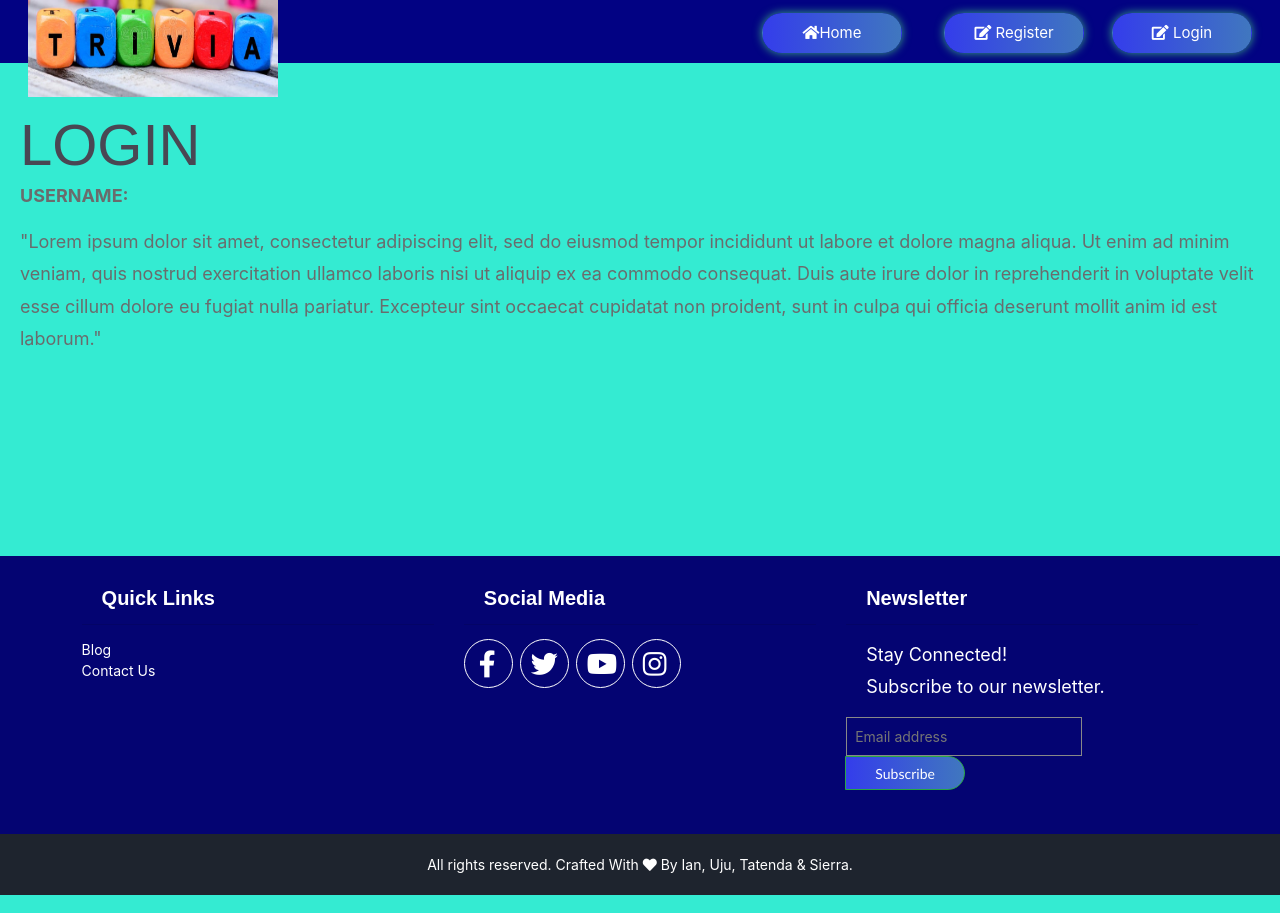
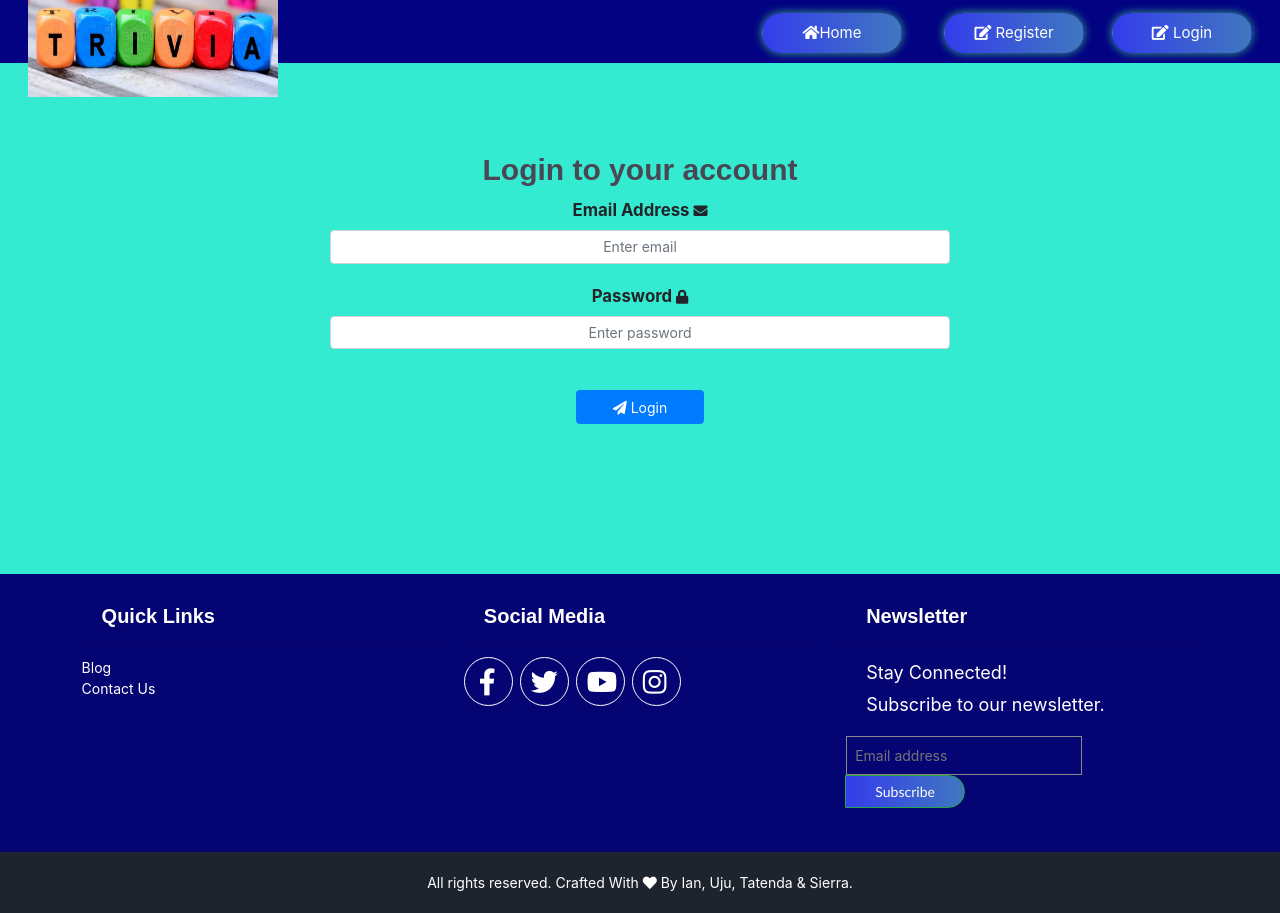
Before and after one commit to tatendachiduwa19/trivia, a Flask app: page /login in a window 1280 px wide. Run offline with Flask 2, Linux system fonts and the light colour scheme; parts of the project's set-up code (start-up, migrations or seed data) failed here and were passed over; some libraries are stand-ins or nearby versions.

Commit message:
login page and css updates

```diff
--- a/main.py
+++ b/main.py
@@ -21,7 +21,8 @@
 @app.route('/static/login.html')
 def login():
      # log in
-     return render_template('login.html')
+     loginForm = LoginForm()
+     return render_template('login.html', form=loginForm)
 
 @app.route('/category', methods = ['GET','POST'])
 def start():
--- a/static/CSS/style.css
+++ b/static/CSS/style.css
@@ -80,6 +80,12 @@
     padding: 0;
 }
 
+label{
+    font-size: larger;
+    font-weight: bold;
+    align-content: center;
+}
+
 /* End of default page styles */
 
 
@@ -138,7 +144,7 @@
 }
 
 .footer {
-    margin-top: 200px;
+    margin-top: 150px;
 }
 
 .footer h5, .footer, .footer p{
@@ -237,8 +243,8 @@
     align-content: center;
 }
 
-label{
-    font-size: larger;
-    font-weight: bold;
-    align-content: center;
+.btn-forms {
+    width: 10%;
+    margin-top: 10px;
+    margin-left:45%;
 }
--- a/templates/login.html
+++ b/templates/login.html
@@ -1,11 +1,36 @@
 {% extends "layout.html" %}
 {% block content %}
-    <h1>LOGIN</h1>
-    <p><b>USERNAME:</b></p>
-    <p>"Lorem ipsum dolor sit amet, consectetur adipiscing elit, sed do eiusmod tempor incididunt ut labore et dolore magna aliqua.
-        Ut enim ad minim veniam, quis nostrud exercitation ullamco laboris nisi ut aliquip ex ea commodo consequat. Duis aute irure
-        dolor in reprehenderit in voluptate velit esse cillum dolore eu fugiat nulla pariatur.
-        Excepteur sint occaecat cupidatat non proident, sunt in culpa qui officia deserunt mollit anim id est
-        laborum."
-    </p>
+<h3 class="text-center mt-5"><strong>Login to your account</strong></h2>
+  <form method="POST">
+
+    <div class="form-group">
+      <label for="email">Email Address</label>
+      <i class="fa fa-envelope"></i>
+      <input
+
+        type="email"
+        class="form-control"
+        id="email"
+        name="email"
+        placeholder="Enter email"
+      />
+    </div>
+
+    <div class="form-group">
+      <label for="password">Password</label>
+      <i class="fas fa-lock"></i>
+      <input
+        type="password"
+        class="form-control"
+        id="password"
+        name="password"
+        placeholder="Enter password"
+      />
+    </div>
+    <br/>
+    <button type="submit" class="btn btn-primary btn-forms"
+    onclick="event.preventDefault();alert('Logging you in')">
+        <i class="fa fa-paper-plane"></i>&nbspLogin
+    </button>
+  </form>
 {% endblock %}
```
Also changed, not shown: static/login.html (+33 -8 lines), static/register.html (+10 -3 lines), templates/register.html (+8 -1 lines).
